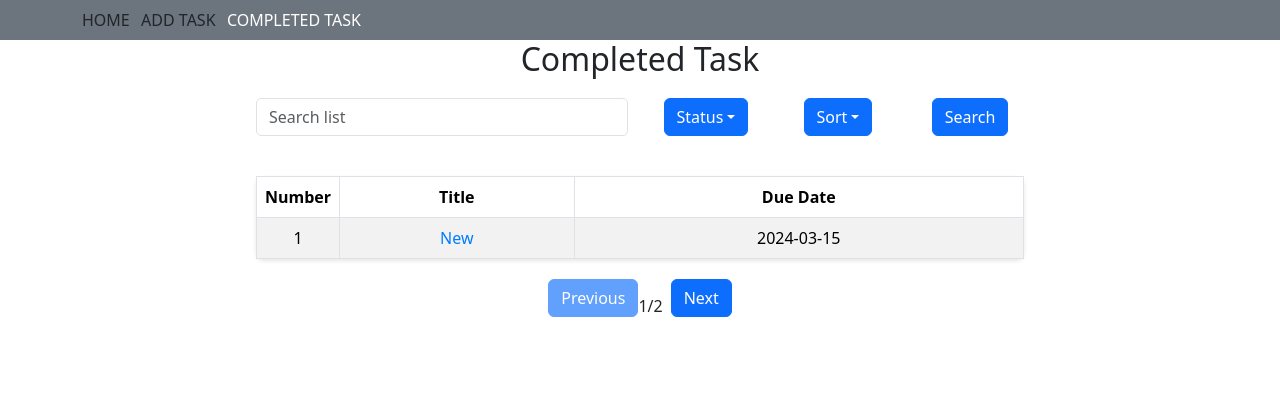
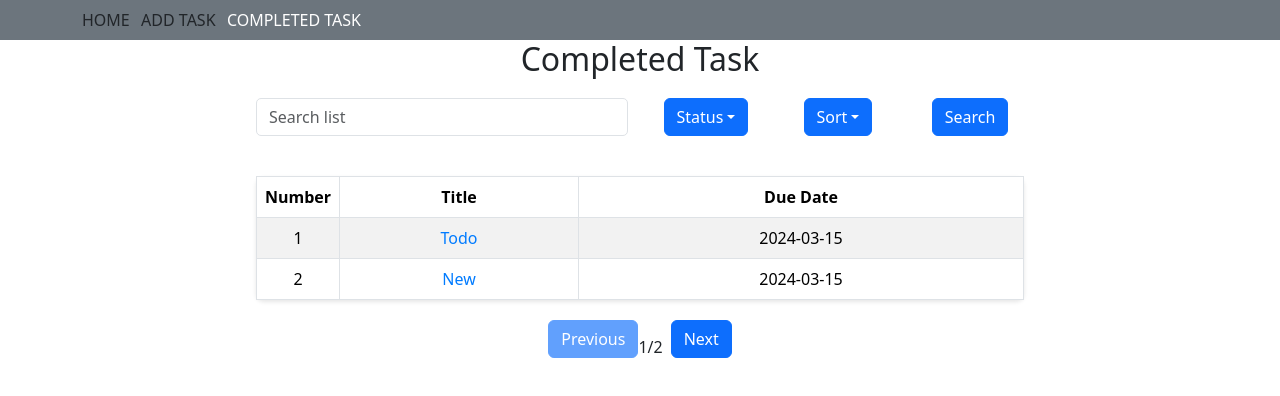
Before and after one commit to saniyaa7/react_training, a React (Create React App) app: page /complete-task in a window 1280 px wide. Shown: the top 396 px of the page. Built offline with nearby package versions, Linux system fonts and the light colour scheme; data requests are answered from the project's data file.

Commit message:
add react-query for single todo display

```diff
--- a/data/db.json
+++ b/data/db.json
@@ -5,7 +5,7 @@
       "content": "new",
       "title": "Todo",
       "dueDate": "2024-03-15",
-      "isComplete": false
+      "isComplete": true
     },
     {
       "id": "b343555b-247c-43f3-b2c8-0222e0b4a7a6",
@@ -55,6 +55,13 @@
       "title": "New Todo",
       "dueDate": "2024-03-15",
       "isComplete": false
+    },
+    {
+      "id": "c62669dd-b387-4eb4-bfcb-dd14c6be2f3f",
+      "content": "n,,,",
+      "title": "nbm",
+      "dueDate": "2024-03-20",
+      "isComplete": false
     }
   ]
 }
--- a/src/Hook/todo.hook.ts
+++ b/src/Hook/todo.hook.ts
@@ -4,43 +4,49 @@ import axios from "axios";
 import { API_ENDPOINT } from "../constants";
 
 export interface GetTodoRequest {
+  isComplete?: boolean;
   _page: number;
   _limit: number;
-  title_like:string
+  title_like: string;
 }
 
 interface PatchTodoRequest {
   id: string;
   checked: boolean;
 }
+const api_url = `${API_ENDPOINT}todos`;
 
-export const useFetch = (completeTask: boolean, params: GetTodoRequest) => {
-  let api_url = API_ENDPOINT + "todos";
-  if (completeTask) api_url += "?isComplete=true";
-
+export const useFetch = (params: GetTodoRequest) => {
   const { data, error, isLoading, refetch } = useQuery({
     queryKey: ["todos", params],
     queryFn: async () =>
       await axios.get<ITodo[]>(api_url, { params }).then((res) => res),
   });
+  return { data, error, isLoading, refetch };
+};
 
-  return { data, error, isLoading, refetch };
+export const useFetchById = (id: string) => {
+  const { data } = useQuery({
+    queryKey: ["todos"],
+    queryFn: async () => await axios.get(`${api_url}/${id}`).then((res) => res),
+  });
+  return { data };
 };
 
 export const AddTodoMutation = () => {
   return useMutation({
     mutationKey: ["todos"],
     mutationFn: async (payload: any) => {
-      const { data } = await axios.post(`${API_ENDPOINT}todos`, payload); // Remove the wrapping object
-      return data;
+      await axios.post(api_url, payload);
     },
   });
 };
 
 export const useDeleteTodo = () => {
   const { mutate, isSuccess, isPending } = useMutation({
+    mutationKey: ["todos"],
     mutationFn: (id: string) => {
-      return axios.delete(`${API_ENDPOINT}todos/${id}`);
+      return axios.delete(`${api_url}/${id}`);
     },
   });
   return {
@@ -51,10 +57,9 @@ export const useDeleteTodo = () => {
 };
 
 export const usePatchCheckTodo = () => {
-  // const queryClient = useQueryClient()
   const { mutate, isSuccess, isPending } = useMutation({
     mutationFn: ({ id, checked }: PatchTodoRequest) => {
-      return axios.patch(`${API_ENDPOINT}todos/${id}`, { isComplete: checked });
+      return axios.patch(`${api_url}/${id}`, { isComplete: checked });
     },
     onSuccess: () => {
       // queryClient.invalidateQueries({ queryKey: ['todos'] })
--- a/src/component/DisplayTodo.tsx
+++ b/src/component/DisplayTodo.tsx
@@ -3,8 +3,12 @@ import { Container, Row, Col, Badge } from "react-bootstrap";
 import { Link, useParams } from "react-router-dom";
 import { ITodo } from "../component/Home";
 import { API_ENDPOINT } from "../constants";
+import { useFetchById } from "../Hook/todo.hook";
 
 function DisplayTodo() {
+  const { id } = useParams<{ id: string }>();
+  const { data } = useFetchById(id || "");
+
   const initialValue = {
     id: "",
     title: "",
@@ -13,21 +17,19 @@ function DisplayTodo() {
     isComplete: false,
   };
   const [todo, setTodo] = useState<ITodo>(initialValue);
-  const { id } = useParams();
 
   useEffect(() => {
-    fetch(`${API_ENDPOINT}todos/${id}`)
-      .then((res) => res.json())
-      .then((data) => setTodo(data));
-  }, [id]);
+    if (data) {
+      setTodo(data.data);
+    }
+  }, [data]);
 
   return (
-    <div className="App ">
-      <Container className="mt-4 ">
+    <div className="App">
+      <Container className="mt-4">
         <Row className="d-flex justify-content-left align-items-left">
           <Col>
             <>
-              {/* Apply inline styles to make the title bigger and centered horizontally */}
               <h4 style={{ fontSize: "28px", marginBottom: "20px" }}>
                 Title: {todo.title}
               </h4>
@@ -51,4 +53,5 @@ function DisplayTodo() {
     </div>
   );
 }
+
 export default DisplayTodo;
--- a/src/shareable_component/TodoTable.tsx
+++ b/src/shareable_component/TodoTable.tsx
@@ -7,7 +7,7 @@ import {
   Table,
   Row,
   Col,
-  Form
+  Form,
 } from "react-bootstrap";
 import { Link } from "react-router-dom";
 import { ITodo } from "../component/Home";
@@ -15,7 +15,12 @@ import "./TodoTable.css";
 import { API_ENDPOINT } from "../constants";
 import Dropdown from "react-bootstrap/Dropdown";
 import DropdownButton from "react-bootstrap/DropdownButton";
-import { useFetch, useDeleteTodo, usePatchCheckTodo, GetTodoRequest } from "../Hook/todo.hook";
+import {
+  useFetch,
+  useDeleteTodo,
+  usePatchCheckTodo,
+  GetTodoRequest,
+} from "../Hook/todo.hook";
 
 interface TodoTableProps {
   showButton: boolean;
@@ -25,8 +30,8 @@ interface TodoTableProps {
 const initialSearchParams = {
   _page: 1,
   _limit: 5,
-    title_like:""
-}
+  title_like: "",
+};
 
 function TodoTable({ showButton, completeTask }: TodoTableProps) {
   const [todos, setTodos] = useState<ITodo[]>([]);
@@ -35,26 +40,23 @@ function TodoTable({ showButton, completeTask }: TodoTableProps) {
   const [toggle, setToggle] = useState<boolean>(false);
   const [page, setPage] = useState<number>(1);
   const [totalPages, setTotalPages] = useState<number>(1);
-  const [searchParams,setSearchParams] = useState<GetTodoRequest>(initialSearchParams)
-
-  const { data, error, isLoading, refetch } = useFetch(completeTask, searchParams);
-
+  const [searchParams, setSearchParams] =
+    useState<GetTodoRequest>(initialSearchParams);
+  const { data, error, isLoading, refetch } = useFetch(searchParams);
   const { deleteTodo, isdeleteSuccess } = useDeleteTodo();
   const { patchCheckTodo, isPatchSuccess } = usePatchCheckTodo();
 
   useEffect(() => {
     if (data) {
       setTodos(data.data);
-      console.log(data.headers)
       setTotalPages(Math.ceil(data.headers["x-total-count"] / 5));
     }
+    if (completeTask)
+      setSearchParams((prevState) => ({
+        ...prevState,
+        isComplete: completeTask,
+      }));
   }, [data, 5]);
-
-  useEffect(() => {
-    if (data) {
-      setTodos(data.data);
-    }
-  }, [data]);
 
   useEffect(() => {
     if (isPatchSuccess || isdeleteSuccess) {
@@ -75,25 +77,10 @@ function TodoTable({ showButton, completeTask }: TodoTableProps) {
     patchCheckTodo({ id, checked });
   };
 
-  // const currentDate = new Date();
-  // let expiredTodos = todos.filter((todo) => {
-  //   const dueDate = new Date(todo.dueDate);
-  //   return (
-  //     !isNaN(dueDate.getTime()) && dueDate.getTime() >= currentDate.getTime()
-  //   );
-  // });
-
   const filterTask =
     status === "all"
       ? todos
-      : todos.filter(
-          (todo: ITodo) => String(todo.isComplete) === status
-        );
-  // const searchFilter = filterTask.filter((item) => {
-  //   return search.toLocaleLowerCase() === ""
-  //     ? item
-  //     : item.title.toLocaleLowerCase().includes(search);
-  // });
+      : todos.filter((todo: ITodo) => String(todo.isComplete) === status);
 
   const handleSort = (direction: string) => () => {
     if (direction === "ascending")
@@ -103,8 +90,7 @@ function TodoTable({ showButton, completeTask }: TodoTableProps) {
 
   const handlePageChange = (page: number) => {
     setPage(page);
-    setSearchParams(prevState => ({...prevState,_page:page}))
-
+    setSearchParams((prevState) => ({ ...prevState, _page: page }));
   };
 
   const displayData = (status: string) => (
@@ -189,7 +175,14 @@ function TodoTable({ showButton, completeTask }: TodoTableProps) {
           </div>
         </div>
       ) : (
-        <div style={{ display: "flex", justifyContent: "center", alignItems: "center", minHeight: "50vh" }}>
+        <div
+          style={{
+            display: "flex",
+            justifyContent: "center",
+            alignItems: "center",
+            minHeight: "50vh",
+          }}
+        >
           <h5>No data available.</h5>
         </div>
       )}
@@ -200,10 +193,10 @@ function TodoTable({ showButton, completeTask }: TodoTableProps) {
     setStatus(status);
   };
 
-  const handleSearchSubmit = (e:ChangeEvent<HTMLFormElement>) =>{
-    e.preventDefault()
-    setSearchParams(prevState => ({...prevState,title_like:search}))
-  }
+  const handleSearchSubmit = (e: ChangeEvent<HTMLFormElement>) => {
+    e.preventDefault();
+    setSearchParams((prevState) => ({ ...prevState, title_like: search }));
+  };
 
   return (
     <>
@@ -218,7 +211,6 @@ function TodoTable({ showButton, completeTask }: TodoTableProps) {
                   className="custom-search-bar"
                 />
               </InputGroup>
-
             </Col>
             <Col xs={12} md={2}>
               <DropdownButton id="status-dropdown" title="Status">
```
Lines whose indentation alone changed are shown as unchanged.
